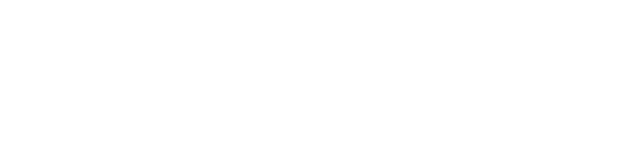
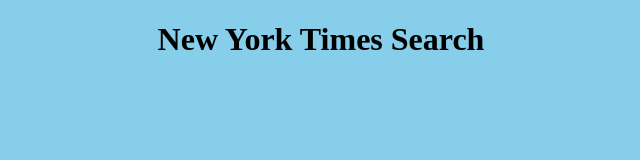
Before and after one commit to Mrjcowman/NewYorkTimesSearch, a plain HTML site: page index.html in a window 1280 px wide. Shown: the whole page, without its empty margins (319-959 px from the left). Drawn offline with Linux system fonts and the light colour scheme.

Commit message:
created header and styled header

```diff
--- a/index.html
+++ b/index.html
@@ -3,10 +3,14 @@
 <head>
     <meta charset="UTF-8">
     <meta name="viewport" content="width=device-width, initial-scale=1.0">
-    <title>Document</title>
+    <title>New York Times Search</title>
     <link href="style.css" rel="stylesheet" />
 </head>
+
 <body>
+    <header>
+        <h1>New York Times Search</h1>
+    </header>
     <script src="script.js"/>
 </body>
 </html>
--- a/style.css
+++ b/style.css
@@ -0,0 +1,4 @@
+body {
+    background-color: skyblue;
+    text-align: center;
+}
```
